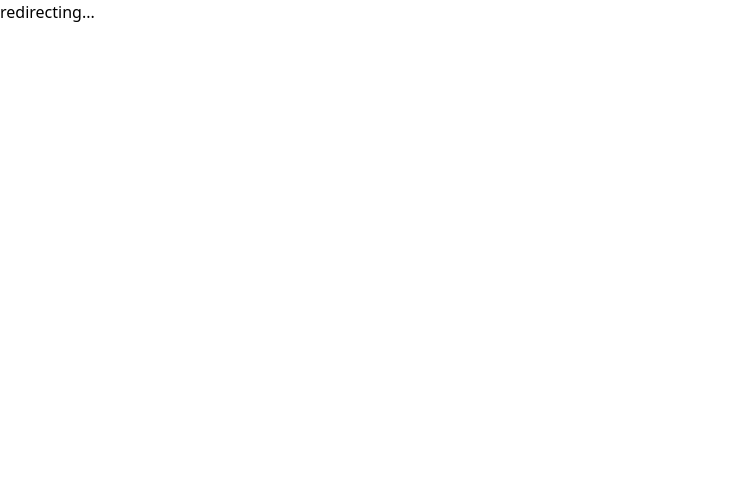
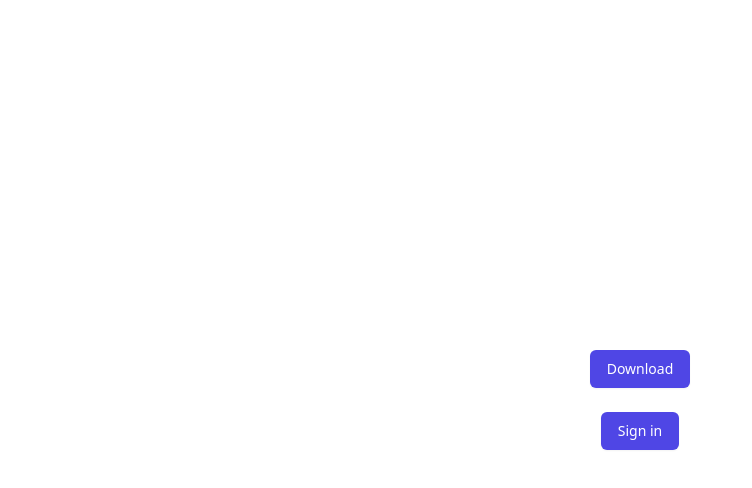
Before and after one commit to kwdChan/paper-summary-frontend, a Next.js app: page / in a window 1280 px wide. Before the commit this address had no page. Shown: the top 488 px of the page, without its empty margins (0-752 px from the left). Built offline with nearby package versions, Linux system fonts and the light colour scheme.

Commit message:
allow download

```diff
--- a/src/lib/supabaseClient.ts
+++ b/src/lib/supabaseClient.ts
@@ -6,7 +6,6 @@ const SUPABASE_URL: string = process.env.NEXT_PUBLIC_SUPABASE_URL || "";
 const SUPABASE_KEY: string = process.env.NEXT_PUBLIC_SUPABASE_KEY || "";
 
 //export const supabaseClient = createClient(SUPABASE_URL, SUPABASE_KEY);
-
 
 
 class MySupabaseClient  {
@@ -32,8 +31,11 @@ class MySupabaseClient  {
   }
 
 
+  signout () {
+    if (window.self !== window.top) {
+      window.parent.postMessage({ message: "signout" }, "*");
+    }
 
-  signout () {
     return this.client.auth.signOut();
   }
 
--- /dev/null
+++ b/src/pages/api/download.ts
@@ -0,0 +1,17 @@
+import fs from 'fs';
+import path from 'path';
+import type { NextApiRequest, NextApiResponse } from 'next'
+
+
+
+export default async function download(
+     req: NextApiRequest,
+    res: NextApiResponse<Buffer>
+    ) {
+    const filePath = path.join(process.cwd(), 'public/build.zip'); // replace with the actual path to your file
+    const fileContents = await fs.promises.readFile(filePath);
+
+    res.setHeader('Content-Disposition', 'attachment; filename="build.zip"');
+    res.setHeader('Content-Type', 'text/plain');
+    res.send(fileContents);
+  }
--- a/src/pages/index.tsx
+++ b/src/pages/index.tsx
@@ -1,14 +1,24 @@
-
 import { useRouter } from "next/router";
 import { useEffect } from "react";
 export default function IndexPage({}) {
   const router = useRouter();
-  useEffect(() => {
-    router.push('/signin')
-  })
+
   return (
-    <div>
-      redirecting...
+    <div className="flex flex-col items-center justify-center h-screen w-screen">
+      <a
+        className="
+      inline-flex items-center m-3 px-4 py-2 border border-transparent text-sm font-medium rounded-md shadow-sm text-white bg-indigo-600 hover:bg-indigo-700 focus:outline-none focus:ring-2 focus:ring-offset-2 focus:ring-indigo-500"
+        href="/api/download"
+      >
+        Download
+      </a>
+      <button
+        className="
+      inline-flex items-center m-3 px-4 py-2 border border-transparent text-sm font-medium rounded-md shadow-sm text-white bg-indigo-600 hover:bg-indigo-700 focus:outline-none focus:ring-2 focus:ring-offset-2 focus:ring-indigo-500"
+        onClick={() => router.push("/signin")}
+      >
+        Sign in
+      </button>{" "}
     </div>
   );
 }
--- a/src/pages/signin.tsx
+++ b/src/pages/signin.tsx
@@ -30,9 +30,6 @@ export default function Home() {
       setSigninFailed(true)
       setError(result.error.message);
     }
-
-
-
     console.log(result);
     console.log(error);
   }
```
Also changed, not shown: 1 other file (tests, documents, lock files or other folders).
